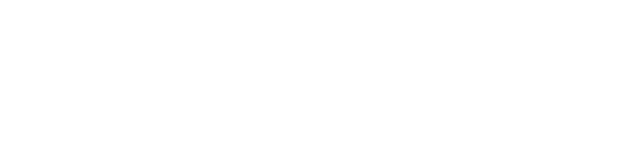
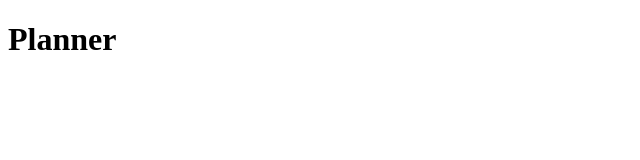
Before and after one commit to mariavanv/technica2020, a plain HTML site: page index.html in a window 1280 px wide. Shown: the whole page, without its empty margins (0-640 px from the left). Drawn offline with Linux system fonts and the light colour scheme; some packages are replaced by stand-ins of ours.

Commit message:
new css index file

```diff
--- /dev/null
+++ b/index.css
@@ -0,0 +1,3 @@
+body {
+	background-color: lightblue;
+}
--- a/index.html
+++ b/index.html
@@ -3,6 +3,9 @@
 
 <head>
 <title>Planner</title>
+
+<h1> Planner </h1>
+
 </head>
 
 <body>
```
